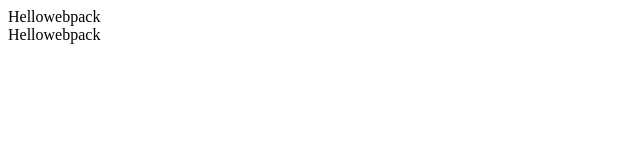
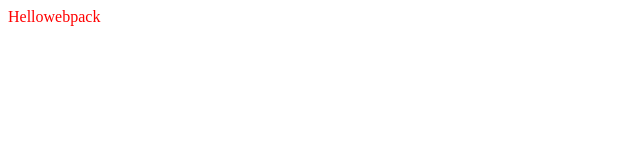
Before and after one commit to javasws/webpack-demo, a website built with webpack: page dist/index.html in a window 1280 px wide. Shown: the whole page, without its empty margins (0-640 px from the left). Built offline with nearby package versions, Linux system fonts and the light colour scheme.

Commit message:
【更新】添加一个style.css文件。改动index.html和index.js。执行npm run build 编译js。打开页面能看到字体变红色，css管理成功。

```diff
--- a/src/index.js
+++ b/src/index.js
@@ -1,5 +1,6 @@
 import _ from 'lodash';
 import $ from 'jquery';
+import './style.css';
 
 $(document).ready(function () {
 
@@ -12,6 +13,7 @@ function component() {
 
     // Lodash, now imported by this script
     element.innerHTML = _.join(['Hello', 'webpack'], '');
+    element.classList.add('hello');
 
     return element;
 }
--- /dev/null
+++ b/src/style.css
@@ -0,0 +1,3 @@
+.hello {
+	color: red;
+}
```
Also changed, not shown: dist/bundle.js, dist/index.html, readme.md.
